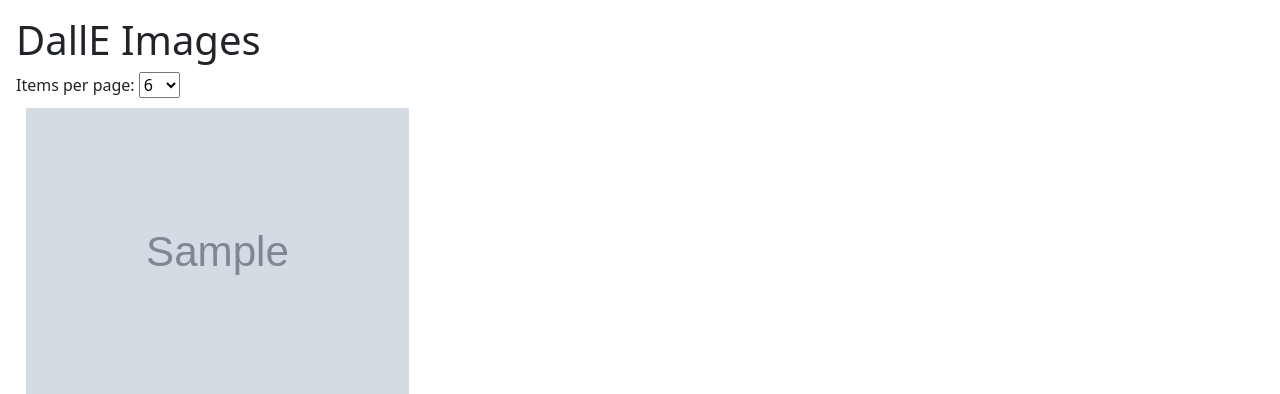
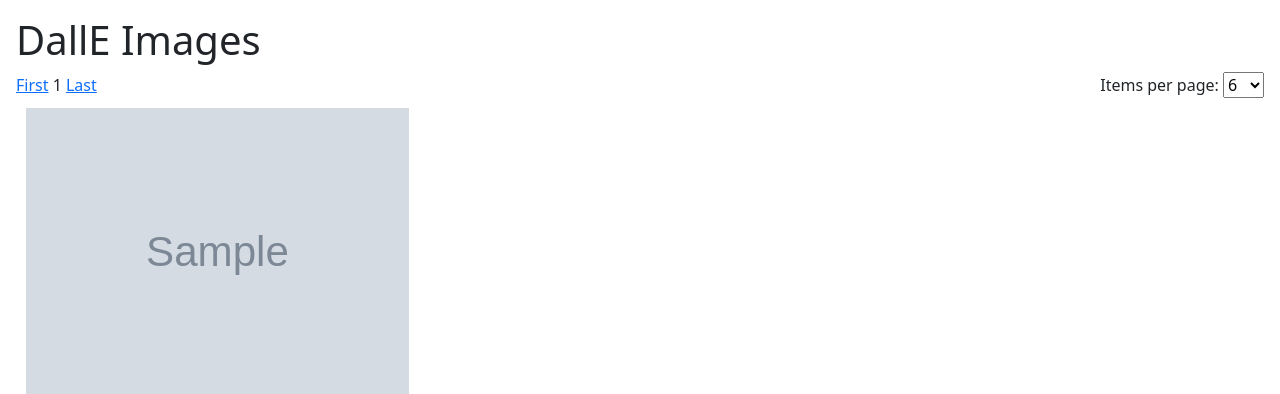
Before and after one commit to stlewandowski/openai_generative_app, a Django app: page /?page=1&items_per_page=6 in a window 1280 px wide. Shown: the part 72-466 px from the top of the page. Run offline with Django 4.2, Linux system fonts and the light colour scheme; tables that the repository leaves empty hold one stand-in row (values such as "Sample post"); grey boxes marked "Sample" are stand-in pictures.

Commit message:
updating links to pages and items per page

```diff
--- a/images/templates/index.html
+++ b/images/templates/index.html
@@ -2,8 +2,32 @@
 
 {% block content %}
     <h1>DallE Images</h1>
+    <!-- First and Previous links -->
+    <div style="display: flex; justify-content: space-between; align-items: center;">
+    <div>
+    <a href="?page=1&items_per_page={{ items_per_page }}">First</a>
+    {% if images.has_previous %}
+        <a href="?page={{ images.previous_page_number }}&items_per_page={{ items_per_page }}">Previous</a>
+    {% endif %}
+
+    <!-- Page number links -->
+    {% for num in page_numbers %}
+        {% if num == images.number %}
+            <span>{{ num }}</span>  <!-- The current page number is not a link -->
+        {% else %}
+            <a href="?page={{ num }}&items_per_page={{ items_per_page }}">{{ num }}</a>
+        {% endif %}
+    {% endfor %}
+
+    <!-- Next and Last links -->
+    {% if images.has_next %}
+        <a href="?page={{ images.next_page_number }}&items_per_page={{ items_per_page }}">Next</a>
+    {% endif %}
+    <a href="?page={{ images.paginator.num_pages }}&items_per_page={{ items_per_page }}">Last</a>
+    </div>
     <!-- Add a dropdown menu for the user to select the number of items per page -->
-    <form method="get">
+    <form method="get" style="margin-left: auto;">
+        <!-- <input type="hidden" name="page" value="{{ images.number }}"> -->
         <label for="items_per_page">Items per page:</label>
         <select id="items_per_page" name="items_per_page" onchange="this.form.submit()">
             <option value="6" {% if items_per_page == '6' %}selected{% endif %}>6</option>
@@ -11,6 +35,7 @@
             <option value="24" {% if items_per_page == '24' %}selected{% endif %}>24</option>
         </select>
     </form>
+    </div>
 
     <div style="display: grid; grid-template-columns: repeat(3, 1fr); gap: 20px;">
         {% for image in images %}
--- a/images/views.py
+++ b/images/views.py
@@ -14,17 +14,27 @@ from django.db.models import Max, Min
 
 def index(request):
     form = DallEForm()
-    # Get the number of items per page from the GET parameters
-    items_per_page = request.GET.get('items_per_page', 6)  # Default to 6 if not provided
-    # return the index page with all the images
+    items_per_page = request.GET.get('items_per_page', 6)
     images_list = DallEImage.objects.all()
     paginator = Paginator(images_list, items_per_page)
-    # Get the page number from the GET parameters
-    page_number = request.GET.get('page')
+    page_number = int(request.GET.get('page')) if request.GET.get('page') else 1
     images = paginator.get_page(page_number)
 
-    context = {"images": images, 'form': form, 'items_per_page': items_per_page}
+    # Get the total number of pages
+    num_pages = paginator.num_pages
+
+    # Create a list of page numbers to display
+    # This includes the first 2 pages, the last 2 pages, and the current page
+    print(page_number)
+    print(num_pages)
+    start_page = max(1, page_number - 3)
+    end_page = min(num_pages, page_number + 3)
+    page_numbers = list(range(start_page, end_page + 1))
+
+    print(page_numbers)
+    context = {"images": images, 'form': form, 'items_per_page': items_per_page, 'page_numbers': page_numbers}
     return render(request, "index.html", context)
+
 
 def all_details(request):
     images = DallEImage.objects.all()
@@ -46,6 +56,7 @@ def all_details(request):
         images = images.filter(image_style=style)
 
     return render(request, 'all_details.html', {'images': images})
+
 
 def create(request):
     if request.method == 'POST':
@@ -123,6 +134,7 @@ def img(request, img_id):
     }
     return render(request, "img.html", context)
 
+
 def about(request):
     context = {"images": [], "tags": [], "prompts": [], "form": None, "results": [], "testval": "testval_about"}
     return render(request, "about.html", context)
```
